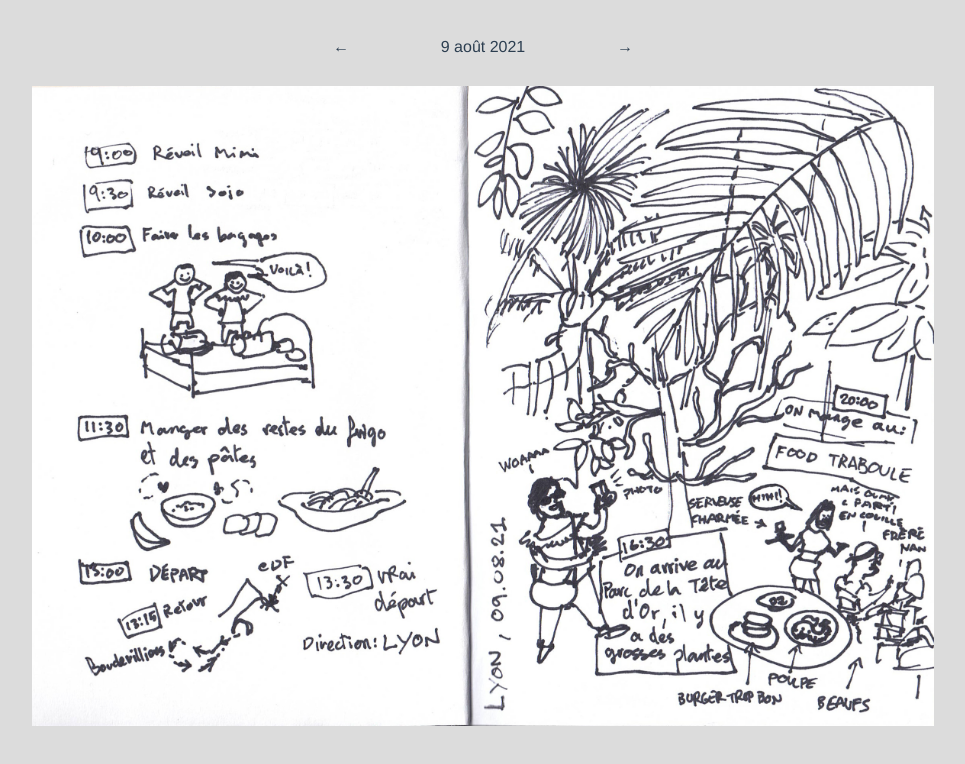
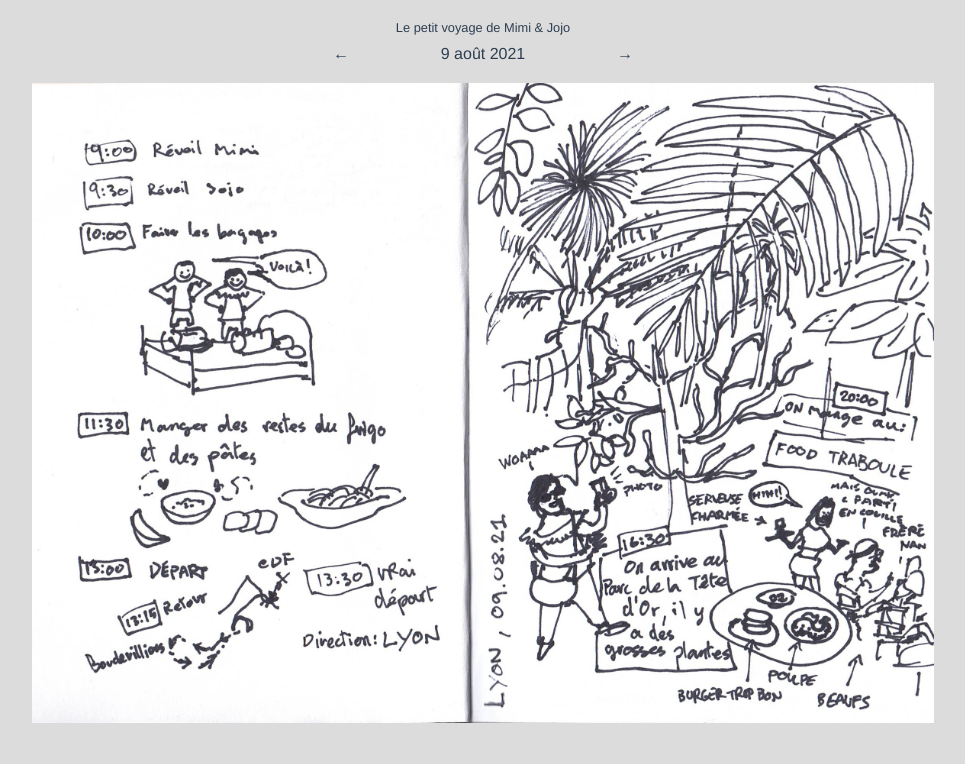
Before and after one commit to j4kim/voyage-2021, a Vue app: page /9 in a window 1280 px wide. Shown: the top 764 px of the page, without its empty margins (157-1122 px from the left). Built offline with nearby package versions, Linux system fonts and the light colour scheme.

Commit message:
title + styling

```diff
--- a/src/App.vue
+++ b/src/App.vue
@@ -1,5 +1,8 @@
 <template>
   <div id="app">
+    <header>
+      Le petit voyage de Mimi & Jojo
+    </header>
     <div id="nav">
       <router-link :to="`/${+$route.params.day - 1}`">←</router-link>
       {{ $route.params.day }} août 2021
@@ -22,11 +25,15 @@ body {
   color: #2c3e50;
 }
 
+header {
+  margin: 20px 0 10px;
+  font-size: .8em;
+}
+
 #nav {
-  padding: 30px;
   max-width: 80vw;
   width: 300px;
-  margin: auto;
+  margin: 0 auto 20px;
   display: flex;
   justify-content: space-between;
 
```
